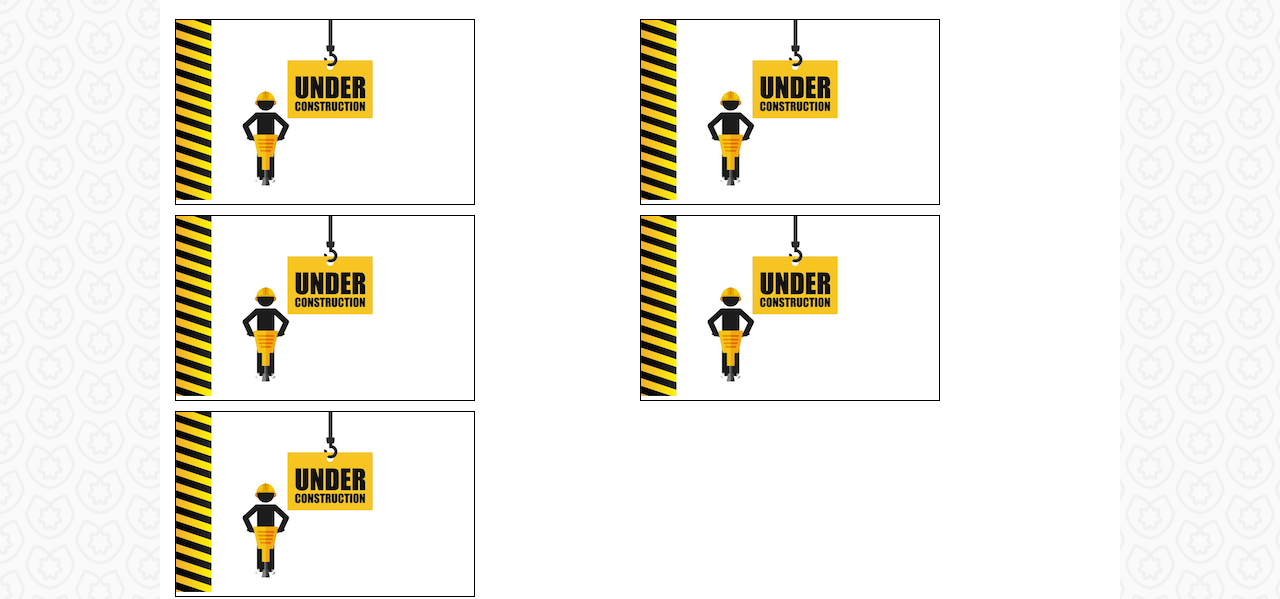
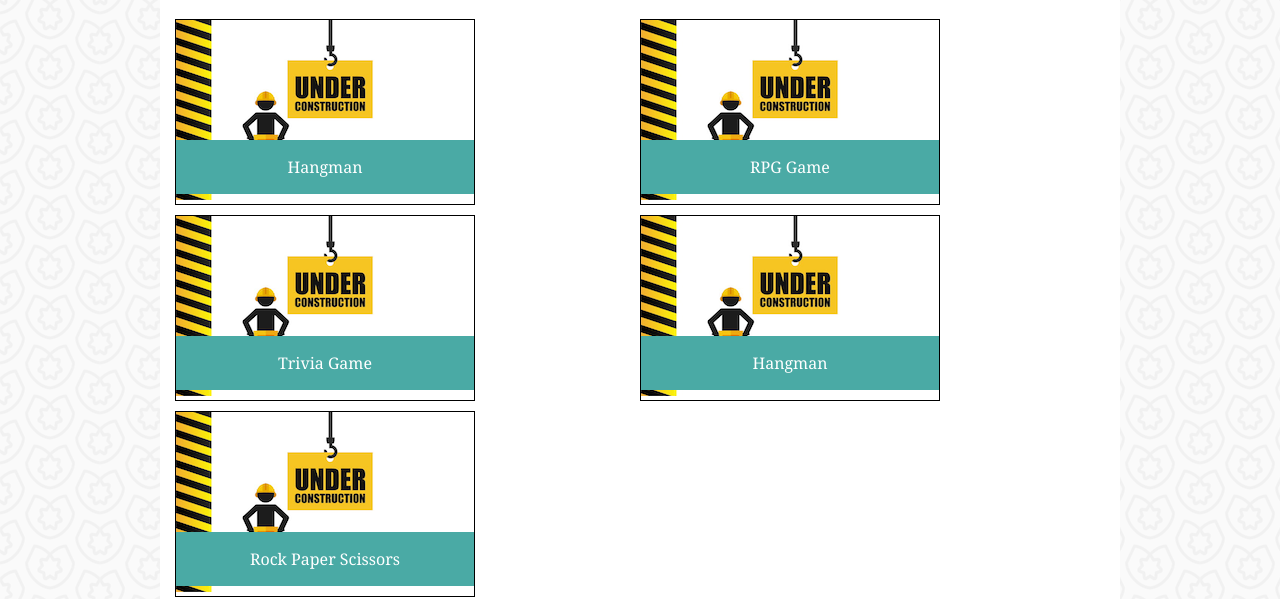
Before and after one commit to minori-fh/Basic-Portfolio, a plain HTML site: page portfolio.html in a window 1280 px wide. Shown: the part 233-832 px from the top of the page. Drawn offline with Linux system fonts and the light colour scheme.

Commit message:
add project name child elements for portfolio images

```diff
--- a/assets/css/style.css
+++ b/assets/css/style.css
@@ -152,3 +152,15 @@ main {
     border: solid black 1px;
     width: 300px;
 }
+
+#hangman, #rpg, #triviagame, #rutgers, #rock {
+    background-color: #4aaaa5;
+    color: #ffffff;
+    font-family: 'Georgia', Times, Times New Roman, serif;
+    font-size: 16px;
+    text-align: center;
+    position: absolute;
+    z-index: 1;
+    bottom: 10px;
+    width: 100%;
+}
--- a/portfolio.html
+++ b/portfolio.html
@@ -37,22 +37,37 @@
 
             <div id="hangmanpic">
             <img src="assets/images/under-construction.png" alt="Under Construction!">
+                <div id="hangman">
+                    <p>Hangman</p>
+                </div>
             </div>
 
             <div id="rpgpic">
             <img src="assets/images/under-construction.png" alt="Under Construction!">
+                <div id="rpg">
+                    <p>RPG Game</p>
+                </div>
             </div>
 
             <div id="triviapic">
             <img src="assets/images/under-construction.png" alt="Under Construction!">
+                <div id="triviagame">
+                    <p>Trivia Game</p>
+                </div>
             </div>
 
             <div id="rutgerspic">
             <img src="assets/images/under-construction.png" alt="Under Construction!">
+                <div id="rutgers">
+                    <p>Hangman</p>
+                </div>
             </div>
 
             <div id="rockpic">
             <img src="assets/images/under-construction.png" alt="Under Construction!">
+                <div id="rock">
+                    <p>Rock Paper Scissors</p>
+                </div>
             </div>
 
         </div>
```
